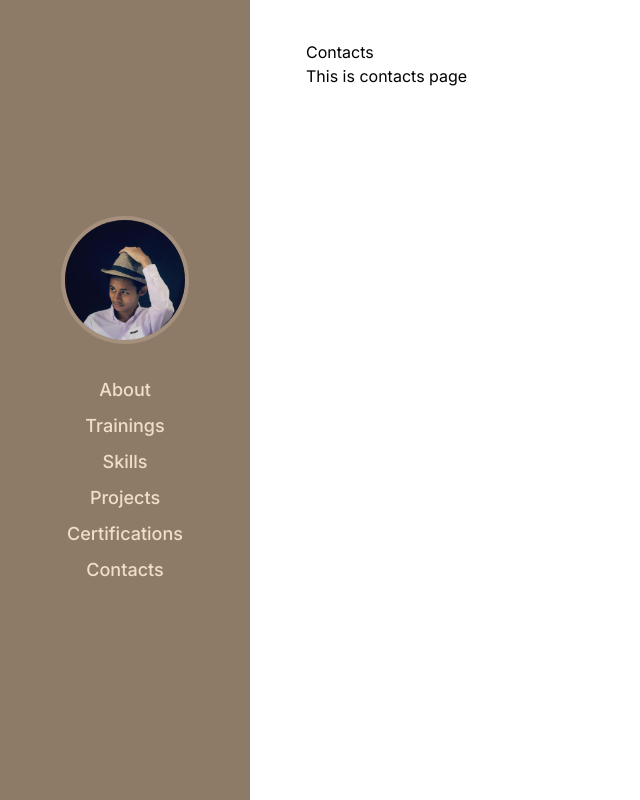
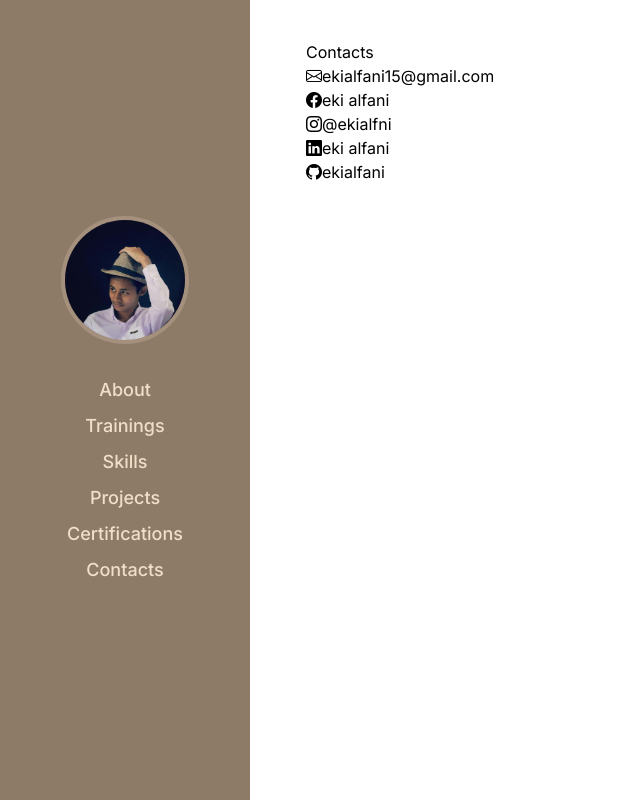
Before and after one commit to ekialfani/portfolio, a React (Create React App) app: page /contacts in a window 1280 px wide. Shown: the whole page, without its empty margins (0-640 px from the left). Built offline with nearby package versions, Linux system fonts and the light colour scheme.

Commit message:
update: contacts

```diff
--- a/src/pages/Contacts.js
+++ b/src/pages/Contacts.js
@@ -1,8 +1,54 @@
 function Contacts() {
   return (
     <div>
-      <h1>Contacts</h1>
-      <p>This is contacts page</p>
+      <h2>Contacts</h2>
+      <ul>
+        <li>
+          <a
+            href="ekialfani15@gmail.com"
+            target="_blank"
+            rel="noreferrer">
+            <i class="bi bi-envelope"></i>
+            <span>ekialfani15@gmail.com</span>
+          </a>
+        </li>
+        <li>
+          <a
+            href="https://www.facebook.com/ekialfani"
+            target="_blank"
+            rel="noreferrer">
+            <i class="bi bi-facebook"></i>
+            <span>eki alfani</span>
+          </a>
+        </li>
+        <li>
+          <a
+            href="https://www.instagram.com/ekialfni/"
+            target="_blank"
+            rel="noreferrer">
+            <i class="bi bi-instagram"></i>
+            <span>@ekialfni</span>
+          </a>
+        </li>
+        <li>
+          <a
+            href="https://www.instagram.com/ekialfni/"
+            target="_blank"
+            rel="noreferrer">
+            <i class="bi bi-linkedin"></i>
+            <span>eki alfani</span>
+          </a>
+        </li>
+        <li>
+          <a
+            href="https://github.com/ekialfani"
+            target="_blank"
+            rel="noreferrer">
+            <i class="bi bi-github"></i>
+            <span>ekialfani</span>
+          </a>
+        </li>
+      </ul>
     </div>
   );
 }
```
